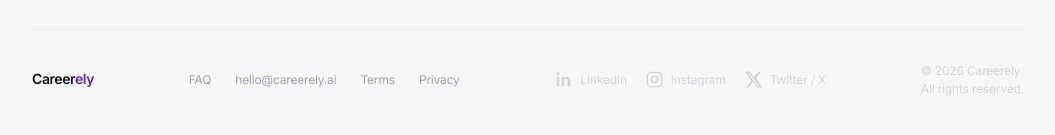
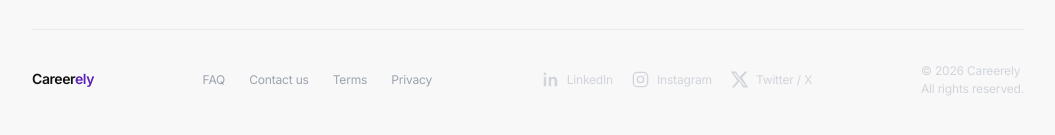
Before and after one commit to lisafiskum-png/Careerely, a Next.js app: page / in a window 1280 px wide. Shown: the part 5501-5636 px from the top of the page, without its empty margins (112-1167 px from the left). Built offline with nearby package versions, Linux system fonts and the light colour scheme; no server answers.

Commit message:
Use Contact us label in footers

```diff
--- a/app/page.tsx
+++ b/app/page.tsx
@@ -183,7 +183,7 @@ export default function Home() {
             </span>
             <div className={s.footLinks}>
               <a href="#faq">FAQ</a>
-              <a href="mailto:hello@careerely.ai">hello@careerely.ai</a>
+              <a href="mailto:hello@careerely.ai">Contact us</a>
               <Link href="/terms">Terms</Link>
               <Link href="/privacy">Privacy</Link>
             </div>
```
